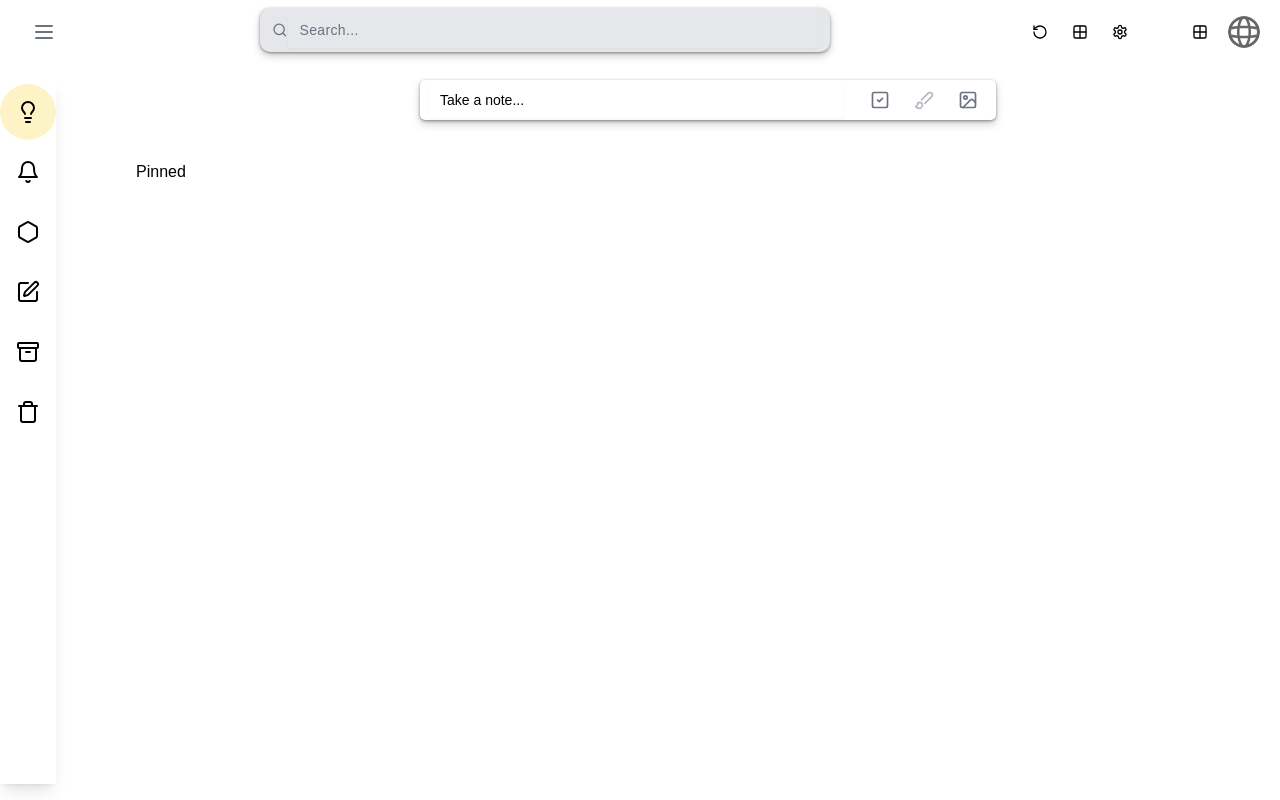
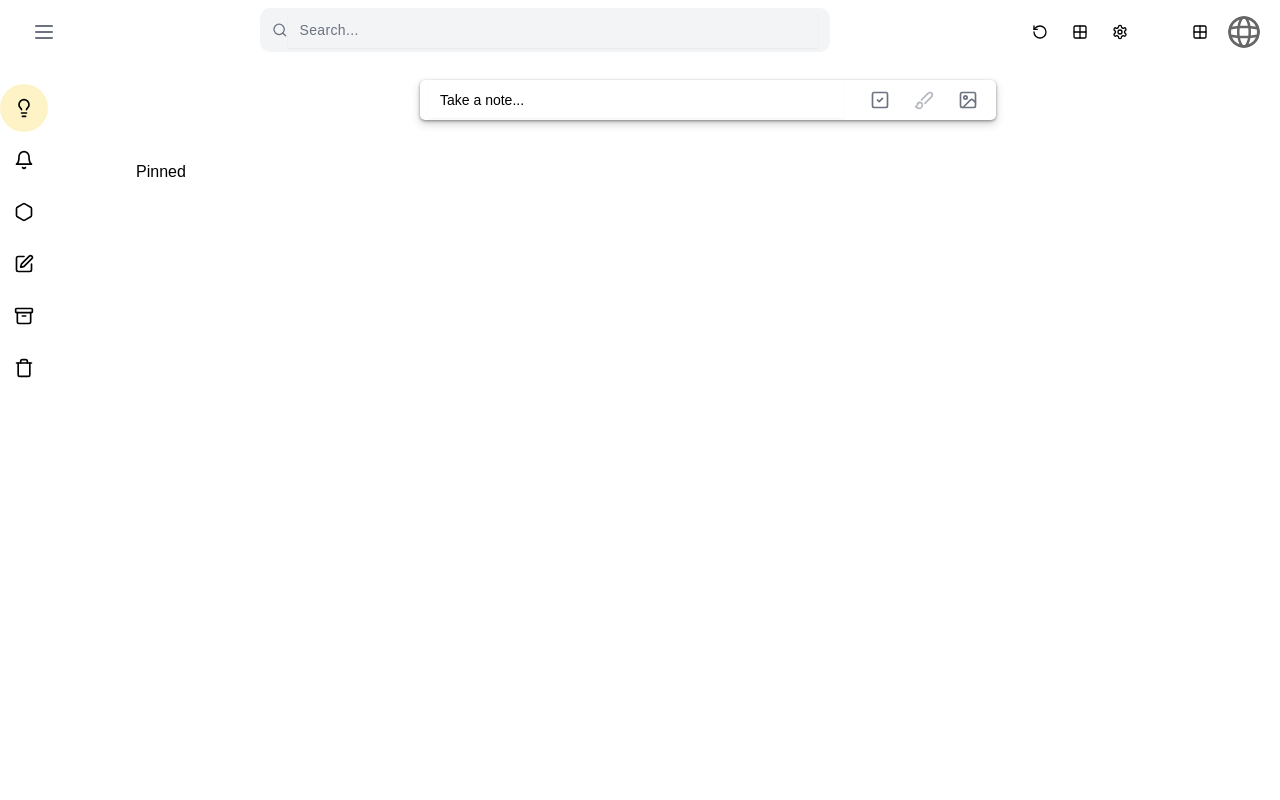
Before and after one commit to Ibidapo-Ayo/google-keep-clone, a Next.js app: page / in a window 1280 px wide. Built offline with nearby package versions, Linux system fonts and the light colour scheme.

Commit message:
Minor refactor

```diff
--- a/components/nav/Sidebar.tsx
+++ b/components/nav/Sidebar.tsx
@@ -13,7 +13,7 @@ const Sidebar = () => {
         setActiveTab(index)
     }
     return (
-        <div className='top-20 min-h-[88vh] shadow-lg bg-white'>
+        <div className='top-20 min-h-[88vh] bg-white pr-2'>
             <ul className={`flex-1 space-y-1 bg-white  ${absoluteExpand && !expanded ?"absolute w-64 shadow-lg h-[88vh]" : ""} ${expanded && "w-64"}`} onMouseEnter={() => {
                 setAbsoluteExpand(true)
             }}
@@ -25,9 +25,9 @@ const Sidebar = () => {
                     const { text, Icon } = items
                     return (
                         <li
-                            key={index} className={`sidebar ${activeTab === index ? "bg-amber-100 hover:bg-amber-100" : "hover:bg-gray-100"} ${expanded || absoluteExpand ? "rounded-r-full w-full" : "w-14 h-14 rounded-full text-center flex justify-center items-center"} `} onClick={() => handleActiveTab(index)}>
+                            key={index} className={`sidebar ${activeTab === index ? "bg-amber-100 hover:bg-amber-100" : "hover:bg-gray-100"} ${expanded || absoluteExpand ? "rounded-r-full w-full h-12" : "w-12 h-12 rounded-full text-center flex justify-center items-center"} `} onClick={() => handleActiveTab(index)}>
                             <div className={``}>
-                                <Icon className={`${!expanded && absoluteExpand && "ml-1"} text-xl`} />
+                                <Icon className={`${!expanded && absoluteExpand && "ml-1"} w-5`} />
                             </div>
                             <span className={`text ${!expanded && !absoluteExpand ? "hidden": "block"}`}>{text}</span>
                         </li>
--- a/components/nav/components/SearchBar.tsx
+++ b/components/nav/components/SearchBar.tsx
@@ -8,7 +8,7 @@ const SearchBar = () => {
     const [bg, setBg] = useState(true)
     usePageClick(setBg, "search-bar")
     return (
-        <div className={`flex flex-grow h-11 md:w-[75%] shadow-custom rounded-[10px] items-center px-3 cursor-pointer ${bg ? "bg-gray-200" : "bg-white"}`} id='search-bar' onClick={() => setBg(false)}>
+        <div className={`flex flex-grow h-11 md:w-[75%]  rounded-[10px] items-center px-3 cursor-pointer ${bg ? "bg-gray-100" : "bg-white shadow-custom"}`} id='search-bar' onClick={() => setBg(false)}>
             <Search className='text-gray-500 w-4' />
             <Input className="note-input border-none outline-none placeholder:tracking-wide placeholder:text-gray-500" placeholder='Search...' />
             {!bg && (
```
